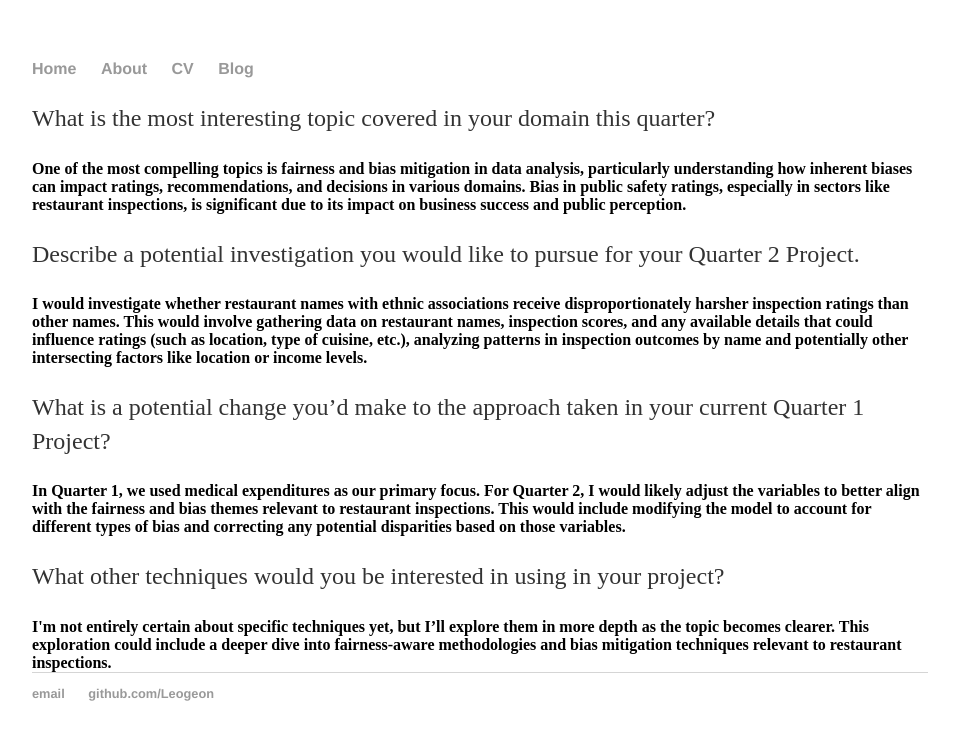
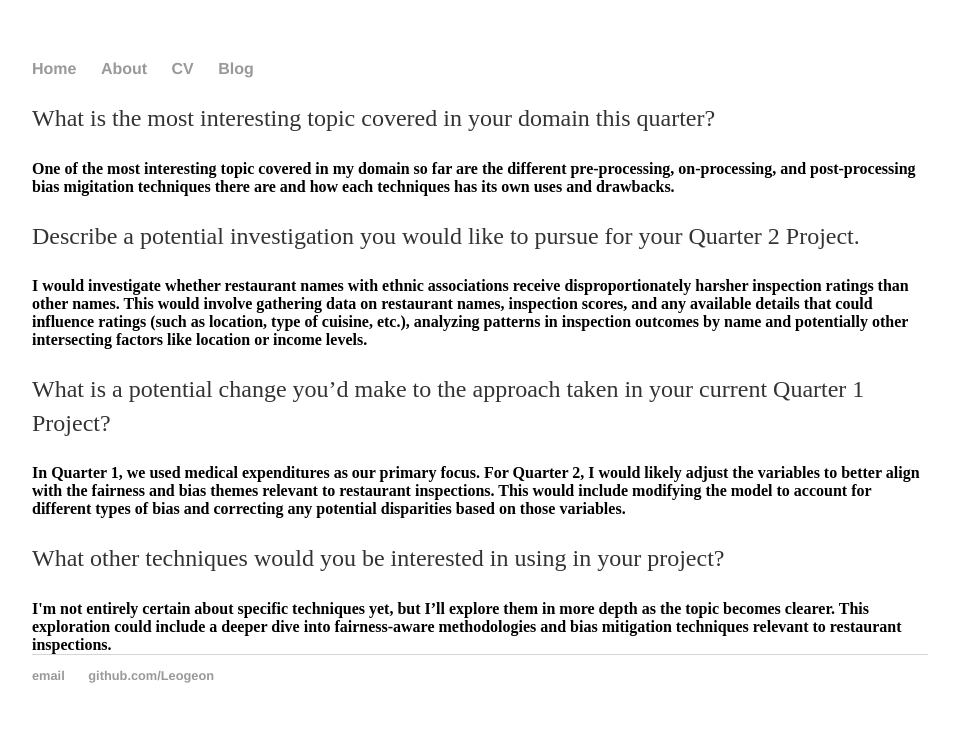
Before and after one commit to Leogeon/leogeon.github.io, a Jekyll site: the page built from index.html, in a window 1280 px wide. Shown: the top 740 px of the page, without its empty margins (160-1119 px from the left). Built offline with Jekyll 4.4.1, drawn with Linux system fonts in a browser that asks for light colours.

Commit message:
Update index.html

```diff
--- a/index.html
+++ b/index.html
@@ -6,7 +6,7 @@ Section/Mentor: DSC180-A10 Emily Ramond
 ---
 <div class="blurb">
 	<p>What is the most interesting topic covered in your domain this quarter?</p>
-	<b>One of the most compelling topics is fairness and bias mitigation in data analysis, particularly understanding how inherent biases can impact ratings, recommendations, and decisions in various domains. Bias in public safety ratings, especially in sectors like restaurant inspections, is significant due to its impact on business success and public perception.</b>
+	<b>One of the most interesting topic covered in my domain so far are the different pre-processing, on-processing, and post-processing bias migitation techniques there are and how each techniques has its own uses and drawbacks.</b>
 	<p>Describe a potential investigation you would like to pursue for your Quarter 2 Project.</p>
 	<b>I would investigate whether restaurant names with ethnic associations receive disproportionately harsher inspection ratings than other names. This would involve gathering data on restaurant names, inspection scores, and any available details that could influence ratings (such as location, type of cuisine, etc.), analyzing patterns in inspection outcomes by name and potentially other intersecting factors like location or income levels.</b>
 	<p>What is a potential change you’d make to the approach taken in your current Quarter 1 Project?</p>
```
